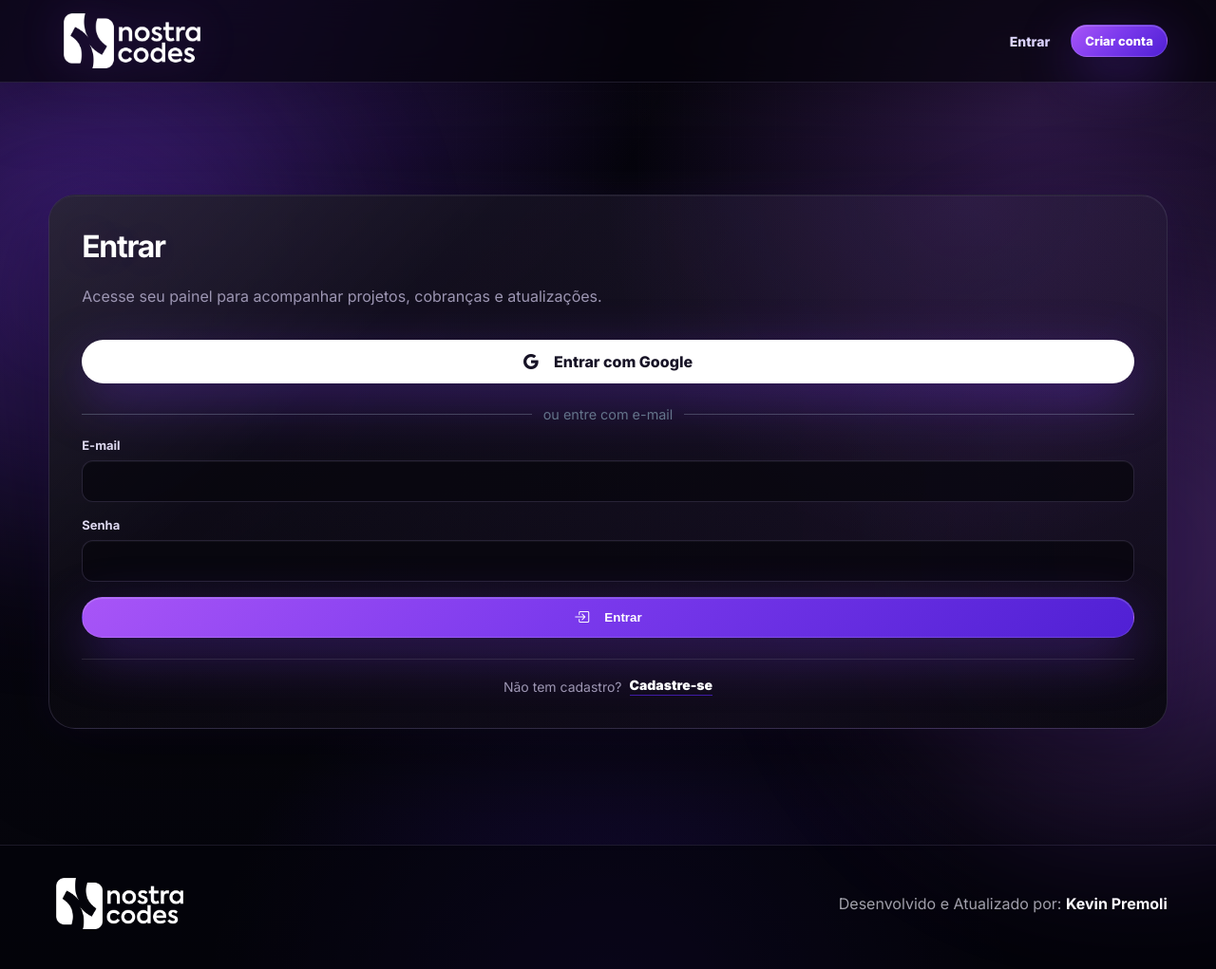
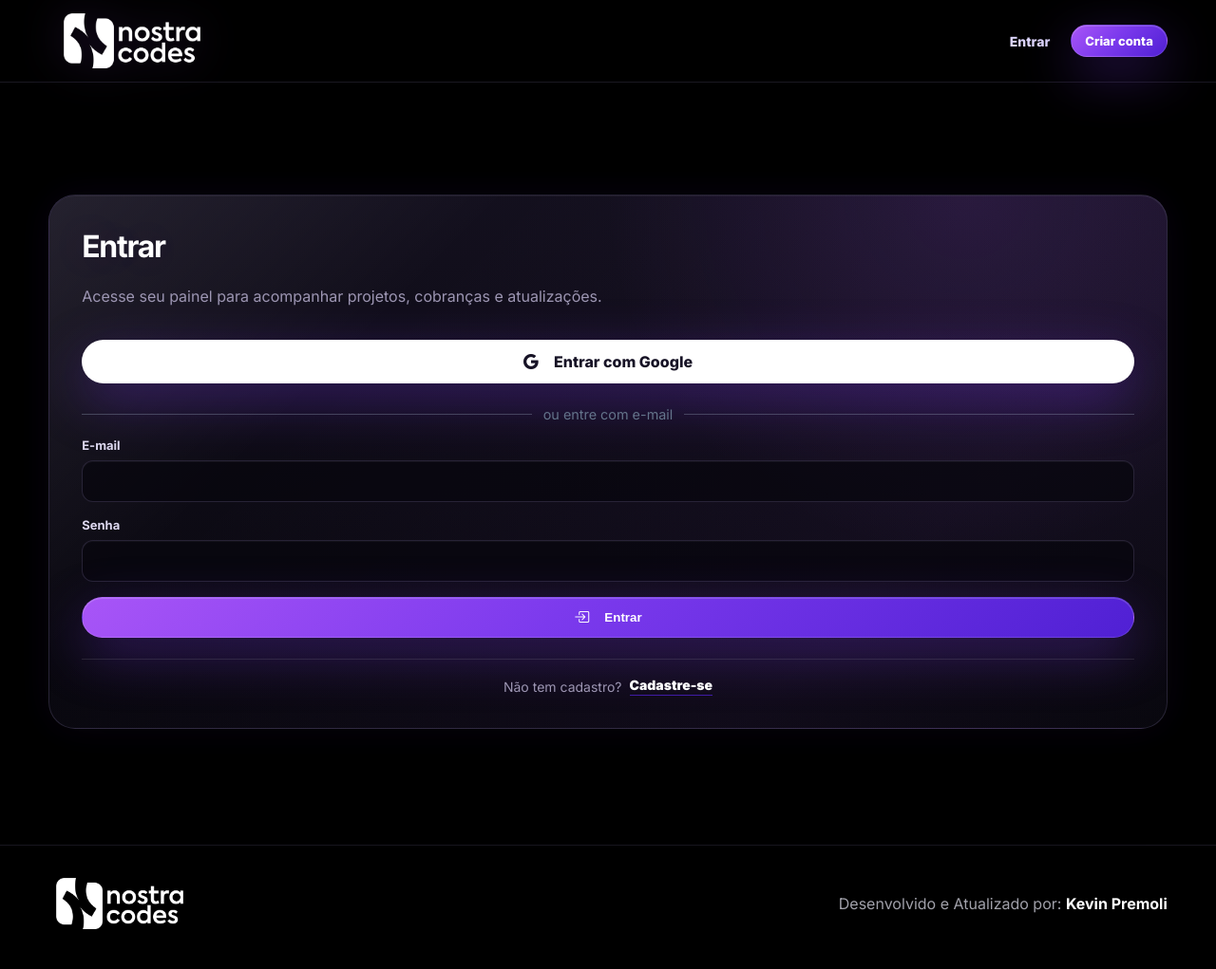
Before and after one commit to Hunter954/NostraCode, a Flask app: a page that uses app/templates/base.html in a window 1280 px wide. Shown: the whole page at 95% size. Run offline with Flask 3, Linux system fonts and the light colour scheme.

Commit message:
Add files via upload

```diff
--- a/app/static/css/style.css
+++ b/app/static/css/style.css
@@ -239,3 +239,11 @@ body::before{
 @media(max-width:1100px){.premium-hero{grid-template-columns:1fr}.premium-dashboard-card{max-width:720px;width:100%;margin:0 auto}.hero-sales{min-height:0}}
 @media(max-width:900px){.page{padding-top:38px}.premium-hero{gap:28px}.premium-dashboard-card{min-height:auto;padding:24px}.premium-title-group h2{font-size:34px}.premium-chart{height:230px}.premium-chart-bars{gap:10px}.premium-chart-bars small{font-size:10px}.premium-feature-grid .feature{padding:24px}.auth.card{padding:24px}}
 @media(max-width:640px){.premium-card-head{display:grid}.premium-trend{text-align:left;min-width:0}.premium-trend strong{justify-content:flex-start}.premium-chart{height:220px;padding-left:30px}.premium-chart-bars{left:46px;gap:7px}.premium-chart-bars i{border-radius:14px 14px 5px 5px}.premium-chart-grid{font-size:10px}.premium-summary-row p{font-size:15px}.premium-summary-row strong{font-size:18px}.premium-icon{width:52px;height:52px;border-radius:17px}.premium-title-group h2{font-size:30px}}
+
+/* Background correction: keep the site shell pure black while preserving the purple UI/cards */
+:root{--bg:#000000}
+html,body{background:#000000!important;background-color:#000000!important}
+body::before{display:none!important}
+.bg-glow{display:none!important}
+.topbar{background:rgba(0,0,0,.88)!important}
+.site-footer{background:#000000!important}
```
